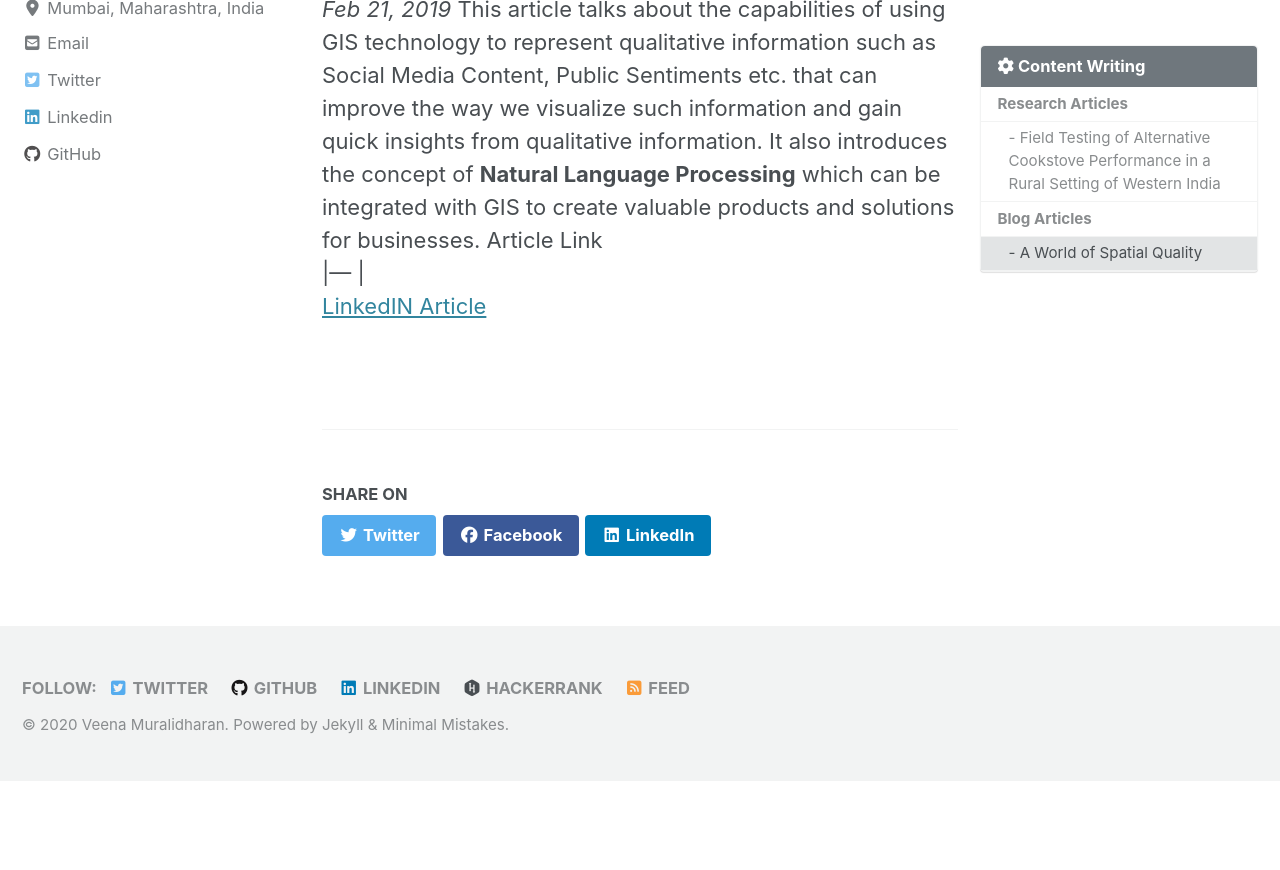
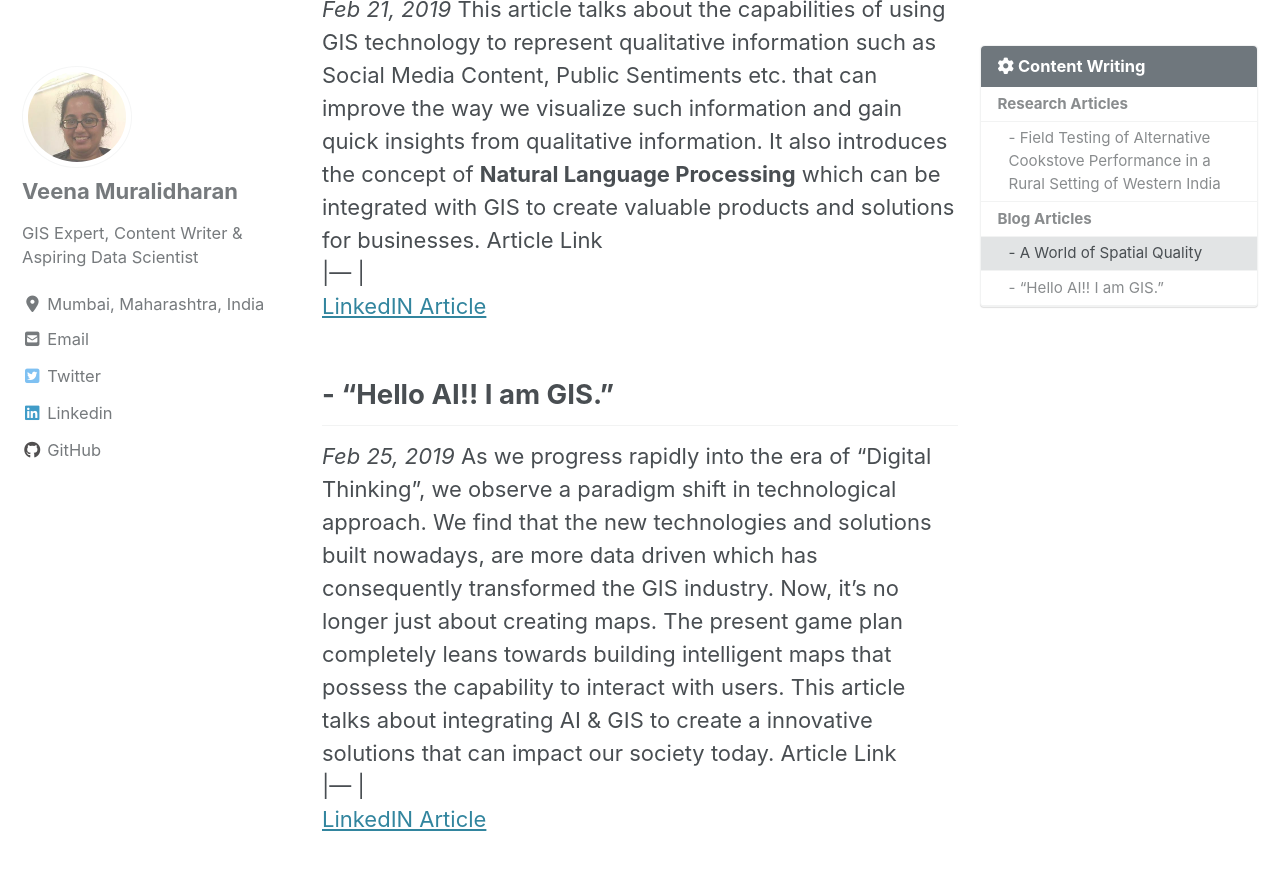
Before and after one commit to veena1486/veena1486.github.io, a Jekyll site: the page built from _pages/writing.md, in a window 1280 px wide and 900 px high, scrolled down 1485 px. Shown: the top 870 px of the window. Built offline with Jekyll 4.4.1, drawn with Linux system fonts in a browser that asks for light colours; cached includes are drawn as plain includes; nearby versions of some CDN libraries; before the commit the page ends 2266 px from its top, so only the background shows below that.

Commit message:
Update writing.md

```diff
--- a/_pages/writing.md
+++ b/_pages/writing.md
@@ -25,4 +25,11 @@
 This article talks about the capabilities of using GIS technology to represent qualitative information such as Social Media Content, Public Sentiments etc. that can improve the way we visualize such information and gain quick insights from qualitative information. It also introduces the concept of **Natural Language Processing** which can be integrated with GIS to create valuable products and solutions for businesses.
 Article Link
 |--- |
- [LinkedIN Article](https://www.linkedin.com/pulse/world-spatial-quality-veena-muralidharan/)
+[LinkedIN Article](https://www.linkedin.com/pulse/world-spatial-quality-veena-muralidharan/)
+
+## - **"Hello AI!! I am GIS."**
+*Feb 25, 2019*
+As we progress rapidly into the era of "Digital Thinking", we observe a paradigm shift in technological approach. We find that the new technologies and solutions built nowadays, are more data driven which has consequently transformed the GIS industry. Now, it's no longer just about creating maps. The present game plan completely leans towards building intelligent maps that possess the capability to interact with users. This article talks about integrating AI & GIS to create a innovative solutions that can impact our society today.
+Article Link
+|--- |
+[LinkedIN Article](https://www.linkedin.com/pulse/hello-ai-i-am-gis-veena-muralidharan/)
```
